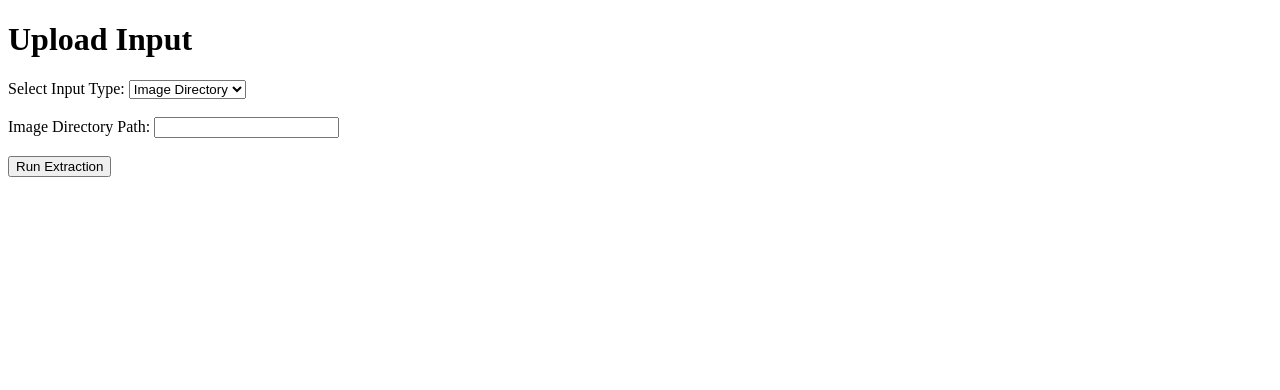
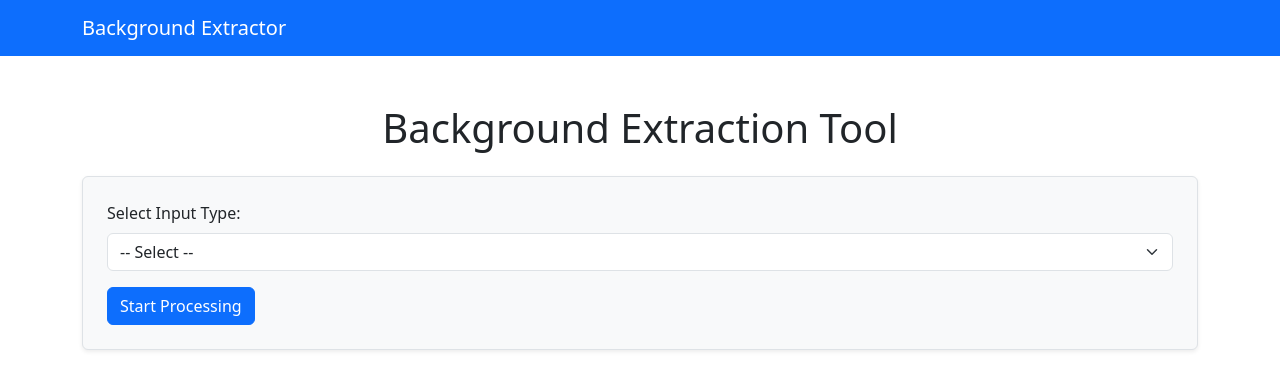
Before and after one commit to smitasasindran/era4, a Flask app: page / in a window 1280 px wide. Shown: the top 390 px of the page. Run offline with Flask 3, Linux system fonts and the light colour scheme.

Commit message:
Prettifying the UI for background extraction

```diff
--- a/Session2/templates/index.html
+++ b/Session2/templates/index.html
@@ -1,44 +1,60 @@
-<!DOCTYPE html>
-<html>
+<!doctype html>
+<html lang="en">
+
 <head>
-    <title>Background Extraction</title>
+    <meta charset="UTF-8">
+    <meta name="viewport" content="width=device-width, initial-scale=1">
+    <title>Background Extraction App</title>
+    <link href="https://cdn.jsdelivr.net/npm/bootstrap@5.3.0/dist/css/bootstrap.min.css" rel="stylesheet">
 </head>
+
 <body>
-    <h1>Upload Input</h1>
-    <form method="POST" enctype="multipart/form-data">
-        <label>Select Input Type:</label>
-        <select name="input_type" id="input_type" onchange="toggleInputs()">
+    <nav class="navbar navbar-expand-lg navbar-dark bg-primary">
+        <div class="container">
+            <a class="navbar-brand" href="/">Background Extractor</a>
+        </div>
+    </nav>
+
+    <div class="container mt-5">
+        <h1 class="mb-4 text-center">Background Extraction Tool</h1>
+
+        <form method="POST" enctype="multipart/form-data" class="p-4 border rounded shadow-sm bg-light">
+            <div class="mb-3">
+                <label class="form-label">Select Input Type:</label>
+                <select class="form-select" name="input_type" id="input_type" required>
+                    <option value="">-- Select --</option>
                     <option value="image_dir">Image Directory</option>
                     <option value="video_file">Video File</option>
                     <option value="rtsp">RTSP Stream</option>
                 </select>
-        <br><br>
-
-        <div id="image_dir_input">
-            <label>Image Directory Path:</label>
-            <input type="text" name="image_dir">
             </div>
 
-        <div id="video_file_input" style="display:none;">
-            <label>Upload Video:</label>
-            <input type="file" name="video_file">
+            <div class="mb-3" id="image_dir_input" style="display: none;">
+                <label for="image_dir" class="form-label">Image Directory Path</label>
+                <input type="text" class="form-control" name="image_dir" placeholder="/path/to/image_dir">
             </div>
 
-        <div id="rtsp_input" style="display:none;">
-            <label>RTSP URL:</label>
-            <input type="text" name="rtsp_url">
+            <div class="mb-3" id="video_file_input" style="display: none;">
+                <label for="video_file" class="form-label">Upload Video File</label>
+                <input type="file" class="form-control" name="video_file" accept="video/*">
             </div>
 
-        <br><button type="submit">Run Extraction</button>
+            <div class="mb-3" id="rtsp_url_input" style="display: none;">
+                <label for="rtsp_url" class="form-label">RTSP URL</label>
+                <input type="text" class="form-control" name="rtsp_url" placeholder="rtsp://username:password@ip:port/stream">
+            </div>
+
+            <button type="submit" class="btn btn-primary">Start Processing</button>
         </form>
+    </div>
 
     <script>
-        function toggleInputs() {
-            var type = document.getElementById("input_type").value;
-            document.getElementById("image_dir_input").style.display = (type === "image_dir") ? "block" : "none";
-            document.getElementById("video_file_input").style.display = (type === "video_file") ? "block" : "none";
-            document.getElementById("rtsp_input").style.display = (type === "rtsp") ? "block" : "none";
-        }
+        document.getElementById('input_type').addEventListener('change', function () {
+            document.getElementById('image_dir_input').style.display = this.value === 'image_dir' ? 'block' : 'none';
+            document.getElementById('video_file_input').style.display = this.value === 'video_file' ? 'block' : 'none';
+            document.getElementById('rtsp_url_input').style.display = this.value === 'rtsp' ? 'block' : 'none';
+        });
     </script>
 </body>
+
 </html>
```
Also changed, not shown: Session2/templates/result.html (+27 -7 lines), Session2/templates/stream.html (+27 -7 lines). Lines whose indentation alone changed are shown as unchanged.
